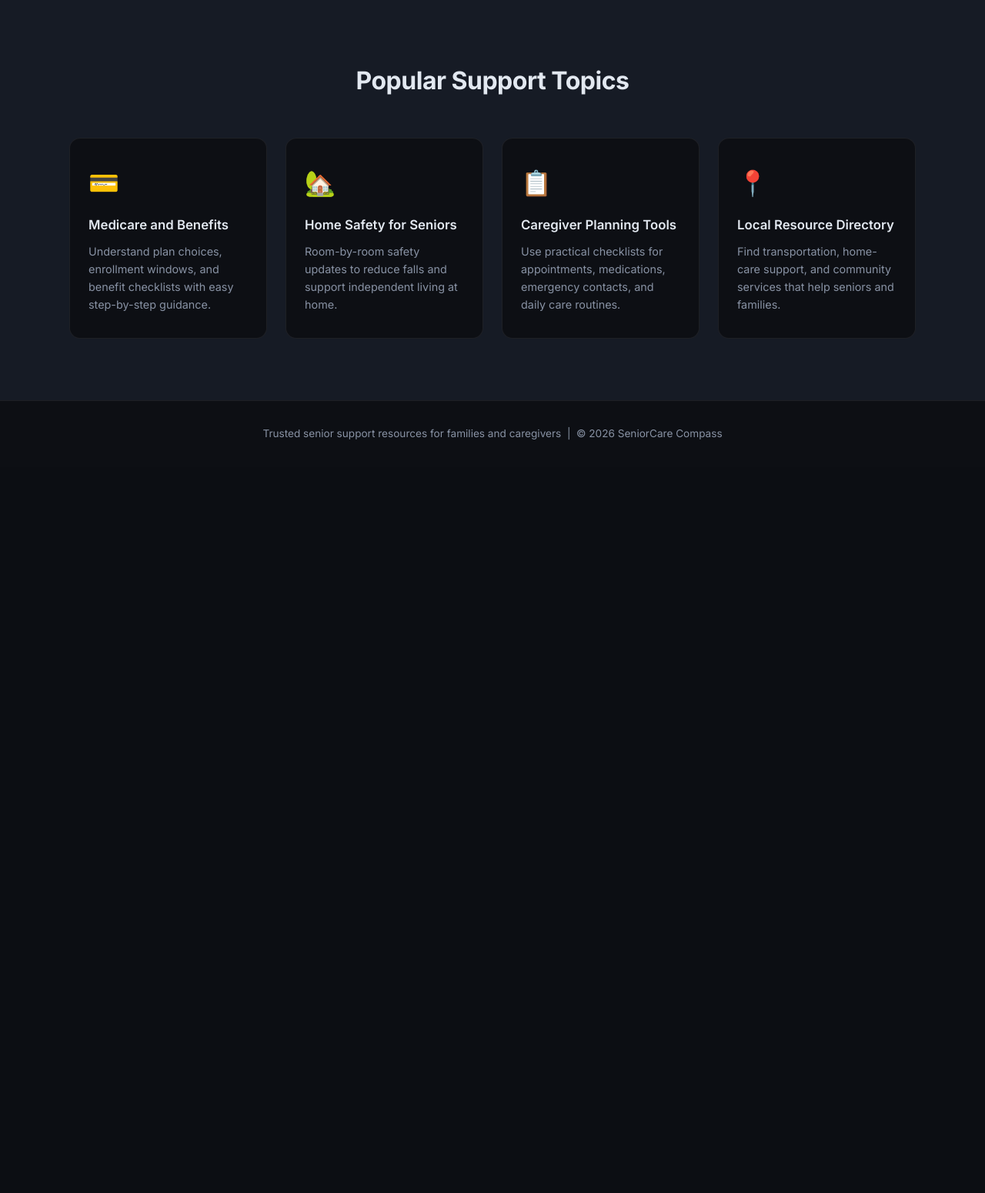
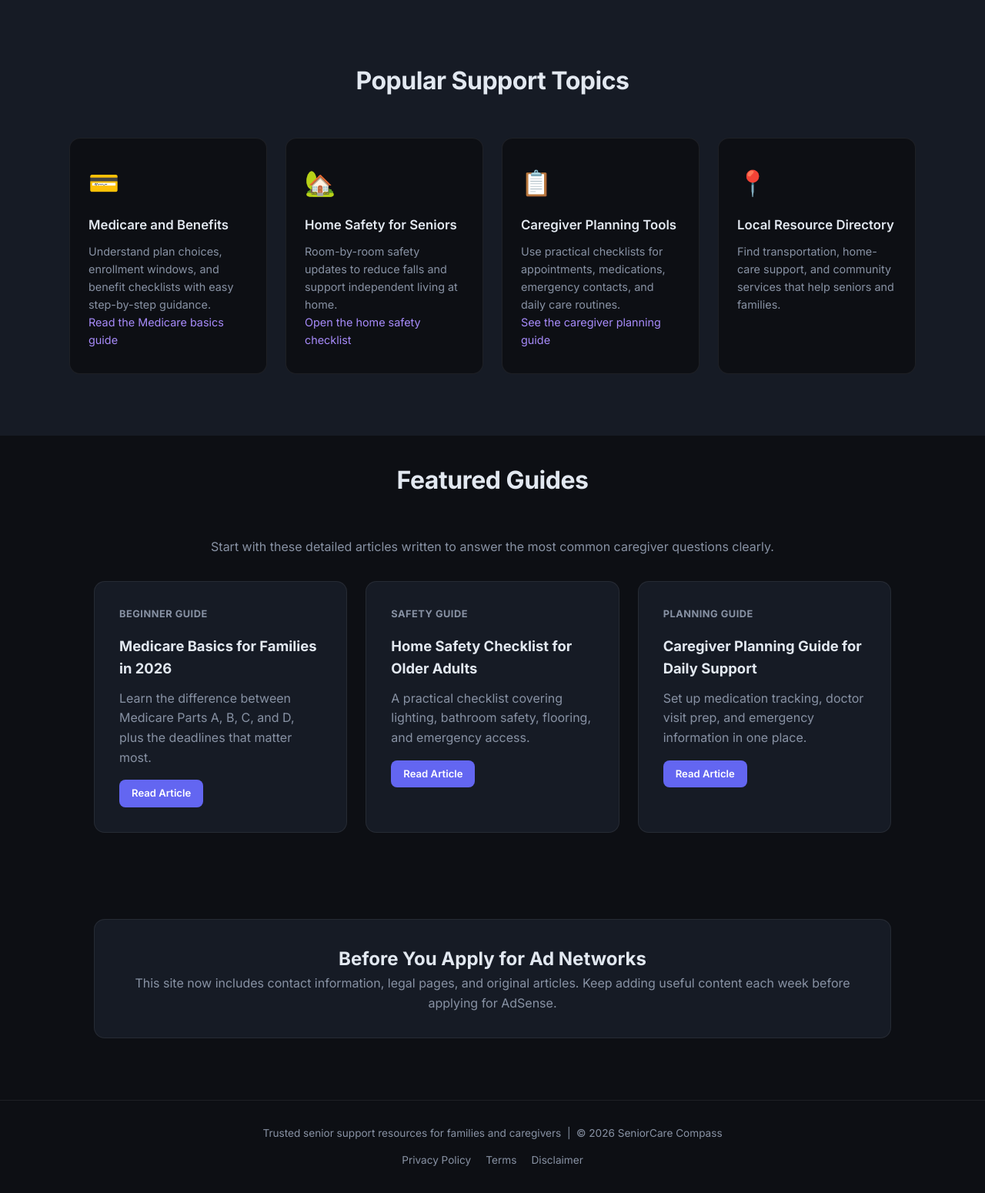
Before and after one commit to Naghasree/seniorssupportsite, a Flask app: page / in a window 1280 px wide. Shown: the part 836-2386 px from the top of the page at 77% size. Before the commit the page ends 1408 px from the top, so only its background shows below. Run offline with Flask 3, Linux system fonts and the light colour scheme.

Commit message:
Add analytics hook, policy pages, and content guides

```diff
--- a/app.py
+++ b/app.py
@@ -1,6 +1,13 @@
+import os
+
 from flask import Flask, render_template
 
 app = Flask(__name__)
+
+
+@app.context_processor
+def inject_site_settings():
+    return {"ga_measurement_id": os.getenv("GA_MEASUREMENT_ID", "")}
 
 @app.route("/")
 def home():
@@ -18,5 +25,35 @@ def skills():
 def contact():
     return render_template("contact.html")
 
+
+@app.route("/privacy-policy")
+def privacy_policy():
+    return render_template("privacy.html")
+
+
+@app.route("/terms")
+def terms():
+    return render_template("terms.html")
+
+
+@app.route("/disclaimer")
+def disclaimer():
+    return render_template("disclaimer.html")
+
+
+@app.route("/medicare-basics")
+def medicare_basics():
+    return render_template("medicare_basics.html")
+
+
+@app.route("/home-safety-checklist")
+def home_safety_checklist():
+    return render_template("home_safety_checklist.html")
+
+
+@app.route("/caregiver-planning-guide")
+def caregiver_planning_guide():
+    return render_template("caregiver_planning_guide.html")
+
 if __name__ == "__main__":
     app.run(debug=True)
--- a/static/style.css
+++ b/static/style.css
@@ -356,6 +356,111 @@ a:hover { color: var(--accent); }
 .contact-card a { color: var(--accent2); }
 .contact-card a:hover { color: var(--accent); }
 
+/* ── Article / Content Sections ── */
+.article-section,
+.content-note {
+    max-width: 1100px;
+    margin: 0 auto;
+    padding: 2rem 2rem 5rem;
+}
+
+.article-header {
+    text-align: center;
+    margin-bottom: 2rem;
+}
+
+.article-header p,
+.content-note-inner p {
+    color: var(--text-muted);
+}
+
+.article-grid {
+    display: grid;
+    grid-template-columns: repeat(auto-fit, minmax(260px, 1fr));
+    gap: 1.5rem;
+}
+
+.article-card,
+.content-note-inner {
+    background: var(--surface);
+    border: 1px solid var(--border);
+    border-radius: var(--radius);
+    padding: 2rem;
+}
+
+.article-label,
+.article-eyebrow {
+    color: var(--accent2);
+    font-size: 0.8rem;
+    font-weight: 700;
+    letter-spacing: 0.5px;
+    text-transform: uppercase;
+    margin-bottom: 0.8rem;
+}
+
+.article-card h3 {
+    font-size: 1.15rem;
+    margin-bottom: 0.7rem;
+}
+
+.article-card p {
+    color: var(--text-muted);
+    margin-bottom: 1rem;
+}
+
+.content-note-inner {
+    text-align: center;
+}
+
+/* ── Legal / Article Pages ── */
+.legal-page,
+.article-page {
+    padding: 4rem 2rem 6rem;
+}
+
+.legal-container,
+.article-container {
+    max-width: 820px;
+    margin: 0 auto;
+    background: var(--surface);
+    border: 1px solid var(--border);
+    border-radius: var(--radius);
+    padding: 2.5rem;
+}
+
+.legal-container h1,
+.article-container h1 {
+    font-size: 2.3rem;
+    margin-bottom: 1rem;
+    letter-spacing: -0.5px;
+}
+
+.legal-container h2,
+.article-container h2 {
+    font-size: 1.2rem;
+    margin-top: 1.8rem;
+    margin-bottom: 0.75rem;
+}
+
+.legal-container p,
+.article-container p,
+.article-container li {
+    color: var(--text-muted);
+}
+
+.article-intro {
+    font-size: 1.03rem;
+}
+
+.article-container ul {
+    padding-left: 1.2rem;
+    margin-top: 1rem;
+}
+
+.article-container li {
+    margin-bottom: 0.5rem;
+}
+
 /* ── Footer ── */
 footer {
     margin-top: auto;
@@ -366,6 +471,22 @@ footer {
     font-size: 0.85rem;
 }
 
+.footer-links {
+    display: flex;
+    justify-content: center;
+    gap: 1.2rem;
+    margin-top: 0.8rem;
+    flex-wrap: wrap;
+}
+
+.footer-links a {
+    color: var(--text-muted);
+}
+
+.footer-links a:hover {
+    color: var(--accent2);
+}
+
 /* ── Responsive ── */
 @media (max-width: 768px) {
     .hero { grid-template-columns: 1fr; gap: 2.5rem; padding-top: 3.5rem; min-height: auto; }
@@ -373,4 +494,6 @@ footer {
     .hero-code { display: none; }
     .skills-section { grid-template-columns: 1fr; }
     .skill-name { width: 120px; }
+    .legal-container,
+    .article-container { padding: 1.5rem; }
 }
--- a/templates/base.html
+++ b/templates/base.html
@@ -6,6 +6,15 @@
     <title>{% block title %}SeniorCare Compass{% endblock %}</title>
     <link rel="stylesheet" href="{{ url_for('static', filename='style.css') }}">
     <link href="https://fonts.googleapis.com/css2?family=Inter:wght@300;400;500;600;700;800&display=swap" rel="stylesheet">
+    {% if ga_measurement_id %}
+    <script async src="https://www.googletagmanager.com/gtag/js?id={{ ga_measurement_id }}"></script>
+    <script>
+        window.dataLayer = window.dataLayer || [];
+        function gtag(){dataLayer.push(arguments);}
+        gtag('js', new Date());
+        gtag('config', '{{ ga_measurement_id }}');
+    </script>
+    {% endif %}
 </head>
 <body>
     <nav class="navbar">
@@ -26,6 +35,11 @@
 
     <footer>
         <p>Trusted senior support resources for families and caregivers &nbsp;|&nbsp; &copy; 2026 SeniorCare Compass</p>
+        <div class="footer-links">
+            <a href="/privacy-policy">Privacy Policy</a>
+            <a href="/terms">Terms</a>
+            <a href="/disclaimer">Disclaimer</a>
+        </div>
     </footer>
 </body>
 </html>
--- a/templates/home.html
+++ b/templates/home.html
@@ -38,16 +38,19 @@
             <div class="card-icon">&#128179;</div>
             <h3>Medicare and Benefits</h3>
             <p>Understand plan choices, enrollment windows, and benefit checklists with easy step-by-step guidance.</p>
+            <p><a href="/medicare-basics">Read the Medicare basics guide</a></p>
         </div>
         <div class="card">
             <div class="card-icon">&#127969;</div>
             <h3>Home Safety for Seniors</h3>
             <p>Room-by-room safety updates to reduce falls and support independent living at home.</p>
+            <p><a href="/home-safety-checklist">Open the home safety checklist</a></p>
         </div>
         <div class="card">
             <div class="card-icon">&#128203;</div>
             <h3>Caregiver Planning Tools</h3>
             <p>Use practical checklists for appointments, medications, emergency contacts, and daily care routines.</p>
+            <p><a href="/caregiver-planning-guide">See the caregiver planning guide</a></p>
         </div>
         <div class="card">
             <div class="card-icon">&#128205;</div>
@@ -57,4 +60,38 @@
     </div>
 </section>
 
+<section class="article-section">
+    <div class="article-header">
+        <h2 class="section-title">Featured Guides</h2>
+        <p>Start with these detailed articles written to answer the most common caregiver questions clearly.</p>
+    </div>
+    <div class="article-grid">
+        <article class="article-card">
+            <p class="article-label">Beginner Guide</p>
+            <h3>Medicare Basics for Families in 2026</h3>
+            <p>Learn the difference between Medicare Parts A, B, C, and D, plus the deadlines that matter most.</p>
+            <a class="btn btn-sm btn-primary" href="/medicare-basics">Read Article</a>
+        </article>
+        <article class="article-card">
+            <p class="article-label">Safety Guide</p>
+            <h3>Home Safety Checklist for Older Adults</h3>
+            <p>A practical checklist covering lighting, bathroom safety, flooring, and emergency access.</p>
+            <a class="btn btn-sm btn-primary" href="/home-safety-checklist">Read Article</a>
+        </article>
+        <article class="article-card">
+            <p class="article-label">Planning Guide</p>
+            <h3>Caregiver Planning Guide for Daily Support</h3>
+            <p>Set up medication tracking, doctor visit prep, and emergency information in one place.</p>
+            <a class="btn btn-sm btn-primary" href="/caregiver-planning-guide">Read Article</a>
+        </article>
+    </div>
+</section>
+
+<section class="content-note">
+    <div class="content-note-inner">
+        <h2>Before You Apply for Ad Networks</h2>
+        <p>This site now includes contact information, legal pages, and original articles. Keep adding useful content each week before applying for AdSense.</p>
+    </div>
+</section>
+
 {% endblock %}
```
Also changed, not shown: templates/caregiver_planning_guide.html (added, +34 -0 lines), templates/disclaimer.html (added, +21 -0 lines), templates/home_safety_checklist.html (added, +34 -0 lines), templates/medicare_basics.html (added, +31 -0 lines), templates/privacy.html (added, +27 -0 lines), templates/projects.html (+10 -3 lines), templates/terms.html (added, +24 -0 lines).
